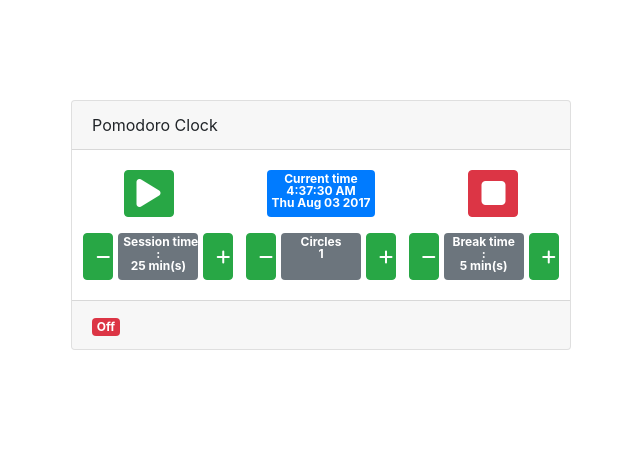
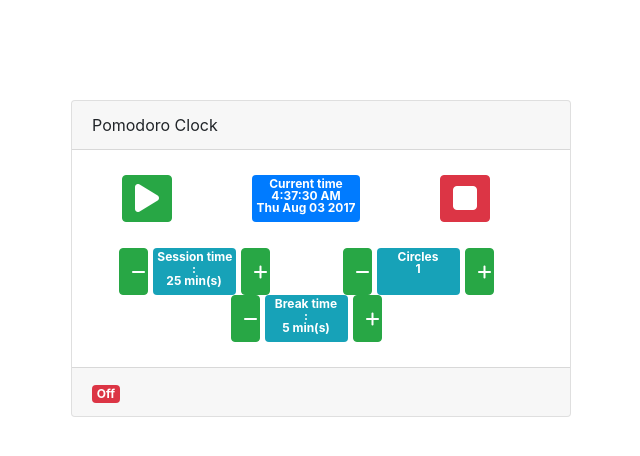
Before and after one commit to 4edorov/pomodoro_clock, a Vue app: page / in a window 1280 px wide. Shown: the top 456 px of the page, without its empty margins (319-959 px from the left). Built offline with nearby package versions, Linux system fonts and the light colour scheme.

Commit message:
fix and deploy ready

```diff
--- a/package.json
+++ b/package.json
@@ -9,7 +9,7 @@
     "start": "node build/dev-server.js",
     "build": "node build/build.js",
     "lint": "eslint --ext .js,.vue src",
-    "deploy": "node build/build.js&&gh-pages -d build"
+    "deploy": "node build/build.js&&gh-pages -d dist"
   },
   "homepage": "https://4edorov.github.io/pomodoro_clock/",
   "dependencies": {
--- a/src/App.vue
+++ b/src/App.vue
@@ -21,11 +21,11 @@
           </div>
         </div>
         <div class="row">
-          <div class="row">
+          <div class="btns-table">
             <b-button class="table-btn" variant="success" @click="setIntervals('session', 'minus')" :disabled="!!sessionInt">
               <i class="fa fa-minus"></i>
             </b-button>
-            <b-badge class="table-center">
+            <b-badge variant="info" class="table-center">
               Session time
               <br />
               {{sessionDiffMin}}
@@ -38,11 +38,11 @@
               <i class="fa fa-plus"></i>
             </b-button>
           </div>
-          <div class="row">
+          <div class="btns-table">
             <b-button class="table-btn" variant="success" @click="setIntervals('circle', 'minus')" :disabled="!!sessionInt">
               <i class="fa fa-minus"></i>
             </b-button>
-            <b-badge class="table-center">
+            <b-badge variant="info" class="table-center">
               Circles
               <br />
               {{circles}}
@@ -51,11 +51,11 @@
               <i class="fa fa-plus"></i>
             </b-button>
           </div>
-          <div class="row">
+          <div class="btns-table">
             <b-button class="table-btn" variant="success" @click="setIntervals('break', 'minus')" :disabled="!!sessionInt">
               <i class="fa fa-minus"></i>
             </b-button>
-            <b-badge class="table-center">
+            <b-badge variant="info" class="table-center">
               Break time
               <br />
               {{breakDiffMin}}
@@ -197,7 +197,7 @@ export default {
           this.sessionTime = Math.max(this.sessionTime, 1)
         } else {
           this.sessionTime += 1
-          this.sessionTime = Math.min(this.sessionTime, 25)
+          this.sessionTime = Math.min(this.sessionTime, 60)
         }
       } else if (timer === 'break') {
         if (shift === 'minus') {
@@ -205,7 +205,7 @@ export default {
           this.breakTime = Math.max(this.breakTime, 1)
         } else {
           this.breakTime += 1
-          this.breakTime = Math.min(this.breakTime, 10)
+          this.breakTime = Math.min(this.breakTime, 15)
         }
       } else {
         if (shift === 'minus') {
@@ -229,19 +229,26 @@ export default {
 .table {
   width: 150px;
   height: 47px;
+  margin: 0px;
 }
 .table-center {
-  width: 80px;
+  width: 83px;
   height: 47px;
   margin: 0 5px;
 }
 .table-btn {
-  width: 30px;
+  width: 29px;
   height: 47px;
   padding: 8px;
 }
 .row {
   display: flex;
   justify-content: space-around;
+  padding: 5px;
+  width: 100%;
+  margin: auto;
+}
+.btns-table {
+  display: flex;
 }
 </style>
--- a/src/components/CurrentTime.vue
+++ b/src/components/CurrentTime.vue
@@ -1,5 +1,5 @@
 <template>
-  <div class="current-time">
+  <div>
     <b-badge class="table" variant="primary">
       Current time
       <br />
```
